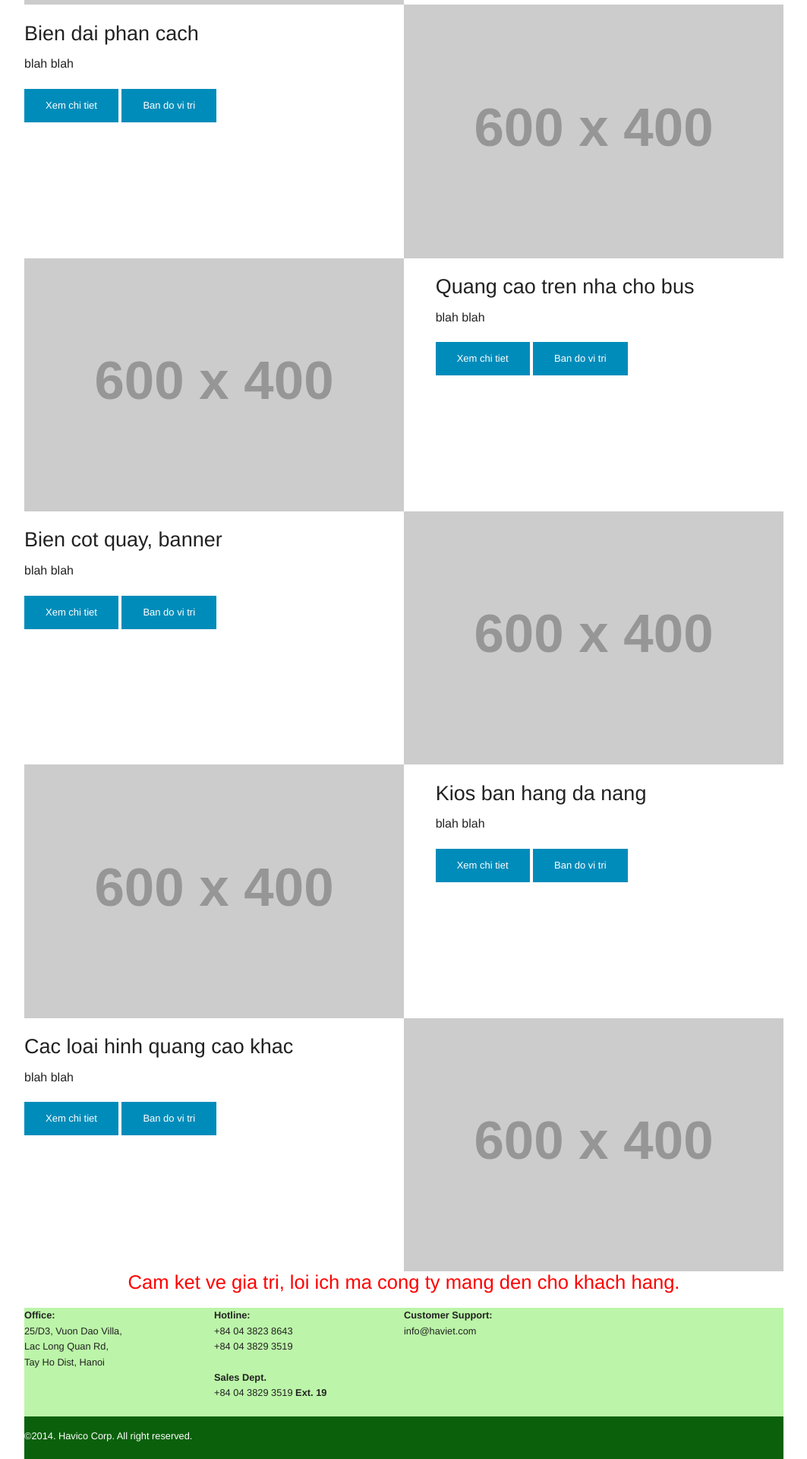
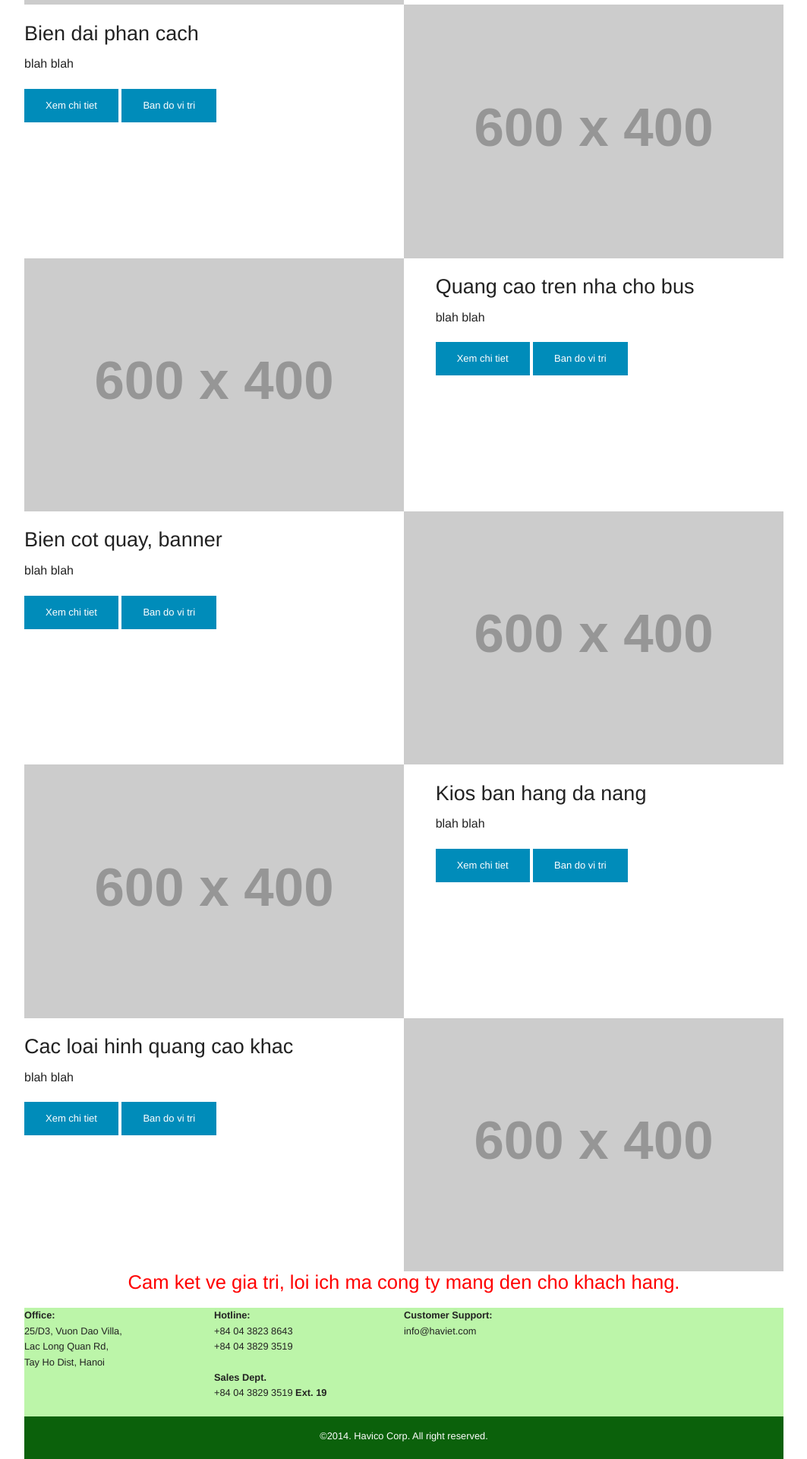
Before and after one commit to haviet/static-on-foundation, a Jekyll site: the page built from index.html, in a window 1280 px wide. Shown: the part 1045-2965 px from the top of the page at 76% size, without its empty margins (108-1171 px from the left). Built offline with Jekyll 4.4.1, drawn with Linux system fonts in a browser that asks for light colours.

Commit message:
Update custom.css

```diff
--- a/css/custom.css
+++ b/css/custom.css
@@ -13,4 +13,4 @@ div.closing-line p {font-size: 80%;}
 
 div.home-left-content {padding: 0 2em; }
 
-p.footer-text {font-size:80%; color:#fff;}
+p.footer-text {font-size:80%; color:#fff; text-align:center;}
```
